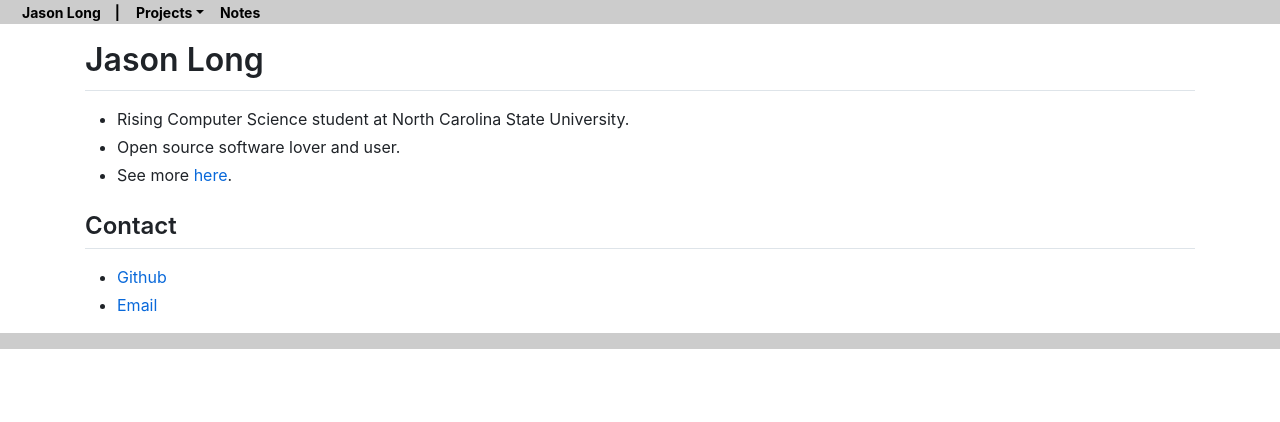
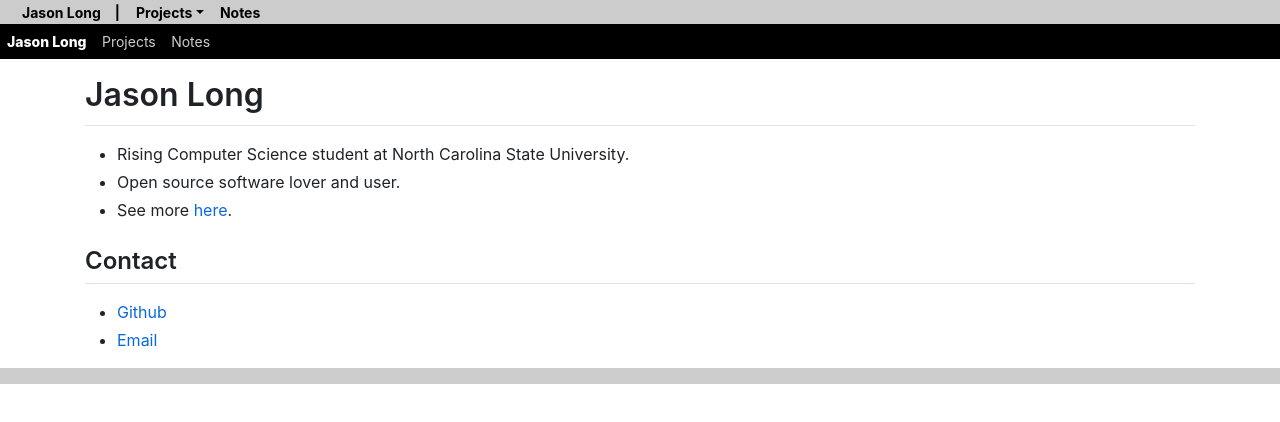
Before and after one commit to jsnal/portal, a Vue app in the folder client/: page / in a window 1280 px wide. Shown: the top 422 px of the page. Built offline with nearby package versions, Linux system fonts and the light colour scheme.

Commit message:
feat(client): work on the new navbar for the frontend
Going along with the theme of redoing things, I thought I would also redo
my navbar.

```diff
--- a/client/package.json
+++ b/client/package.json
@@ -10,6 +10,7 @@
   "dependencies": {
     "bootstrap": "^4.4.1",
     "bootstrap-vue": "^2.3.0",
+    "boxicons": "^2.0.5",
     "core-js": "^3.4.3",
     "github-markdown-css": "^3.0.1",
     "markdown-it": "^10.0.0",
--- a/client/src/App.vue
+++ b/client/src/App.vue
@@ -21,6 +21,7 @@
           </b-navbar-nav>
         </b-collapse>
       </b-navbar>
+      <navbar/>
     </div>
     <router-view/>
     <footer id="footer">
@@ -30,9 +31,11 @@
 
 <script>
 import { PROJECTURLS } from './data/constants';
+import Navbar from './components/Navbar.vue';
 
 export default {
   components: {
+    Navbar,
   },
   data() {
     return {
--- /dev/null
+++ b/client/src/components/Navbar.vue
@@ -0,0 +1,129 @@
+<template>
+  <nav class="navbar">
+    <ul class="navbar-links">
+      <li>
+        <router-link class="navbar-logo" to="/">Jason Long</router-link>
+        <div class="navbar-toggle">
+          <box-icon name="menu" color="#ffffff" v-on:click="isToggled = !isToggled"></box-icon>
+        </div>
+      </li>
+      <li :class="{ 'navbar-child-link': true, toggle: isToggled}">
+        <router-link class="navbar-link" to="/projects">Projects</router-link>
+      </li>
+      <li :class="{ 'navbar-child-link': true, toggle: isToggled}">
+        <router-link class="navbar-link" to="/notes">Notes</router-link>
+      </li>
+    </ul>
+</nav>
+</template>
+
+<script>
+import 'boxicons';
+
+export default {
+  name: 'navbar',
+  components: {
+  },
+  data() {
+    return {
+      isToggled: true,
+    };
+  },
+  methods: {
+    setActive() {
+    },
+  },
+  created() {
+  },
+};
+</script>
+
+<style scoped>
+.navbar {
+  font-size: 14px;
+  background: #000000;
+  padding: 0;
+}
+
+.navbar-links {
+  list-style-type: none;
+  margin: 0;
+  padding: 0;
+}
+
+.navbar-links li {
+  padding: .5em;
+}
+
+.navbar-child-link {
+  display: none;
+}
+
+.navbar-link, .navbar-logo {
+  text-decoration: none;
+  color: #ffffff;
+  padding: .5em .5em;
+}
+
+.navbar-logo {
+  display: inline-block;
+  font-weight: 800;
+}
+
+.navbar-toggle {
+  position: absolute;
+  right: 20px;
+  cursor: pointer;
+}
+
+.router-link-exact-active {
+}
+
+.toggle {
+  display: block;
+}
+
+@media screen and (min-width: 768px) {
+  .navbar {
+    display: flex;
+    justify-content: space-between;
+    align-items: center;
+  }
+
+  .navbar-links {
+    display: flex;
+    flex-direction: row;
+    justify-content: flex-end;
+  }
+
+  .navbar-links {
+    margin: 0;
+  }
+
+  .navbar-links li {
+    padding: 0;
+  }
+
+  .navbar-link {
+    color: #cccccc;
+    margin-left: .1em;
+    display: inline-block;
+  }
+
+  .navbar-link:hover {
+    color: #ffffff;
+  }
+
+  .navbar-logo {
+    margin: 0;
+  }
+
+  .navbar-toggle {
+    display: none;
+  }
+
+  .navbar-child-link {
+    display: inline-block;
+  }
+}
+</style>
```
Also changed, not shown: 1 other file (tests, documents, lock files or other folders).
